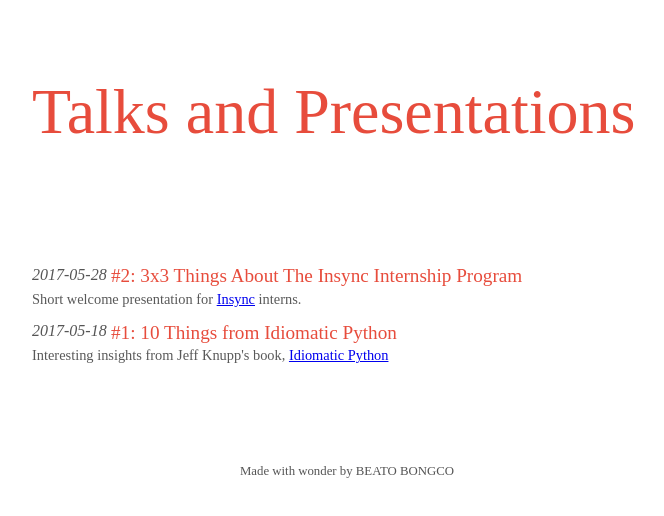
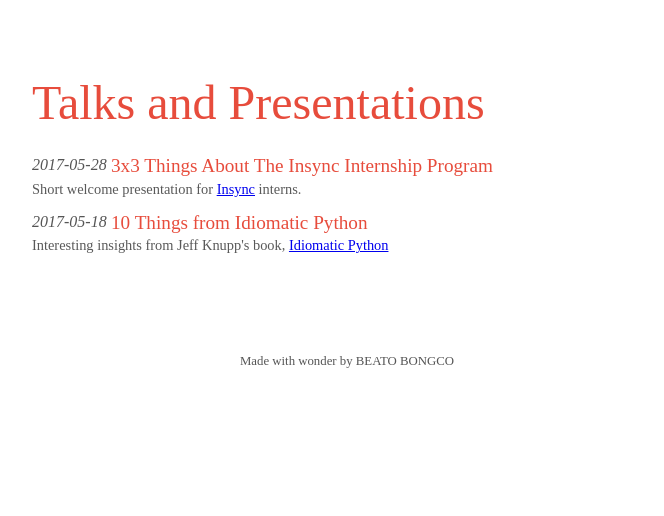
Before and after one commit to beatobongco/TIL, a plain HTML site: page presentations/index.html in a window 1280 px wide. Shown: the whole page, without its empty margins (293-957 px from the left). Drawn offline with nearby package versions, Linux system fonts and the light colour scheme; a web font is replaced by a local one.

Commit message:
Update style and meta

```diff
--- a/presentations/index.css
+++ b/presentations/index.css
@@ -14,7 +14,7 @@ a {
 
 h1 {
   padding-top: 75px;
-  font-size: 4rem;
+  font-size: 3rem;
   font-weight: 300;
   color: #e74c3c;
   margin: 0 5%;
@@ -37,7 +37,6 @@ h1:before {
 
 .header {
   position: relative;
-  min-height: 240px;
 }
 
 .header a,
--- a/presentations/index.html
+++ b/presentations/index.html
@@ -1,7 +1,7 @@
 <!DOCTYPE html>
 <html>
 <head>
-  <title>UI Kata - beatobongco.com</title>
+  <title>Talks and Presentations - beatobongco.com</title>
   <meta property="og:title" content="Talks and Presentations - beatobongco.com" />
   <meta property="og:type" content="website" />
   <meta property="og:url" content="https://beatobongco.com/TIL/presentations" />
@@ -30,12 +30,12 @@
   <div class="kata-container">
     <div class="kata">
       <p class="date">2017-05-28</p>
-      <a class="title" href="https://beatobongco.com/TIL/day_notes/2017-05-18_Intern_3x3.html">#2: 3x3 Things About The Insync Internship Program</a>
+      <a class="title" href="https://beatobongco.com/TIL/day_notes/2017-05-18_Intern_3x3.html">3x3 Things About The Insync Internship Program</a>
       <p class="description">Short welcome presentation for <a href="https://www.insynchq.com">Insync</a> interns.</p>
     </div>
     <div class="kata">
       <p class="date">2017-05-18</p>
-      <a class="title" href="https://beatobongco.com/TIL/day_notes/2017-05-18_Idiomatic_Python.html">#1: 10 Things from Idiomatic Python</a>
+      <a class="title" href="https://beatobongco.com/TIL/day_notes/2017-05-18_Idiomatic_Python.html">10 Things from Idiomatic Python</a>
       <p class="description">Interesting insights from Jeff Knupp's book, <a href="https://jeffknupp.com/writing-idiomatic-python-ebook/">Idiomatic Python</a></p>
     </div>
   </div>
```
